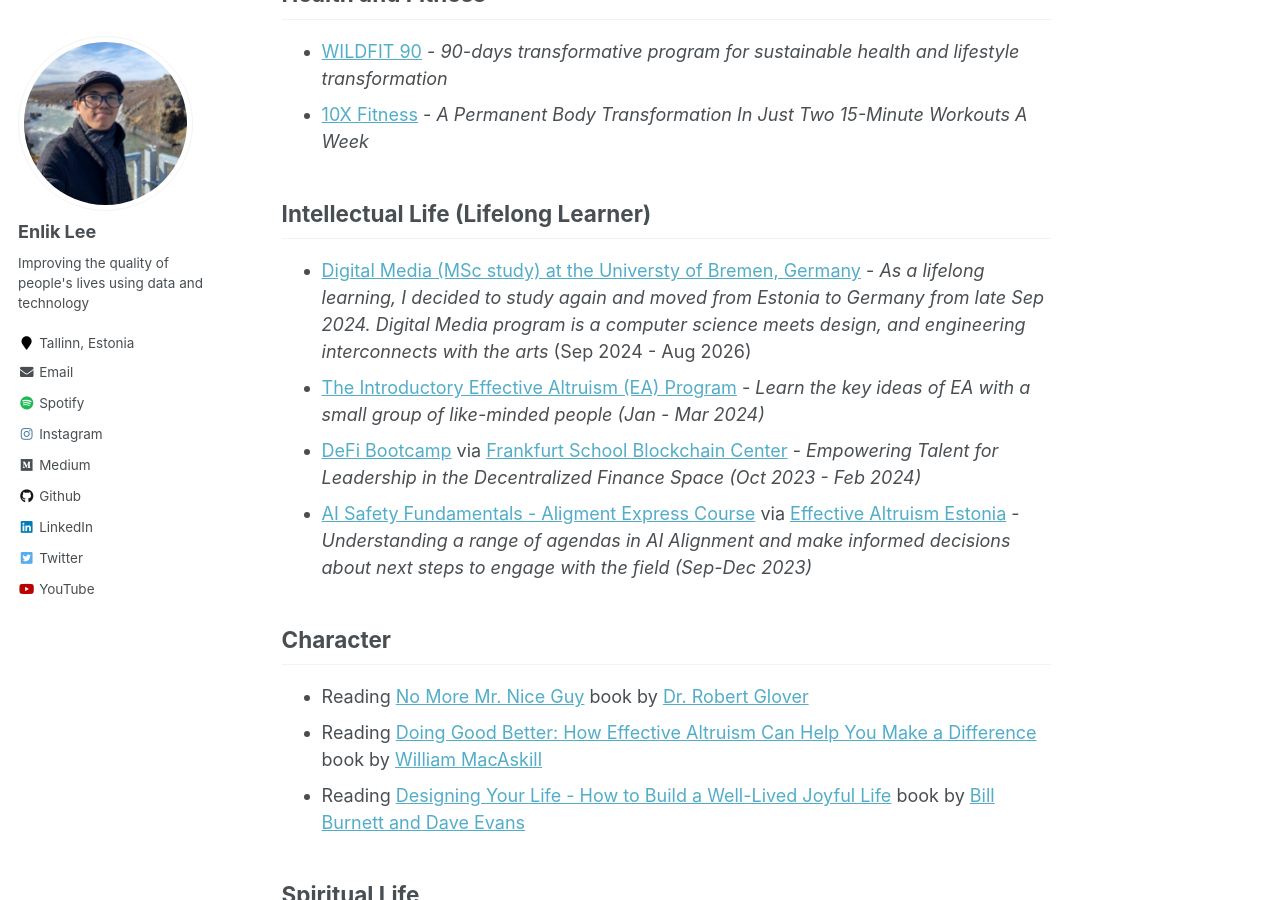
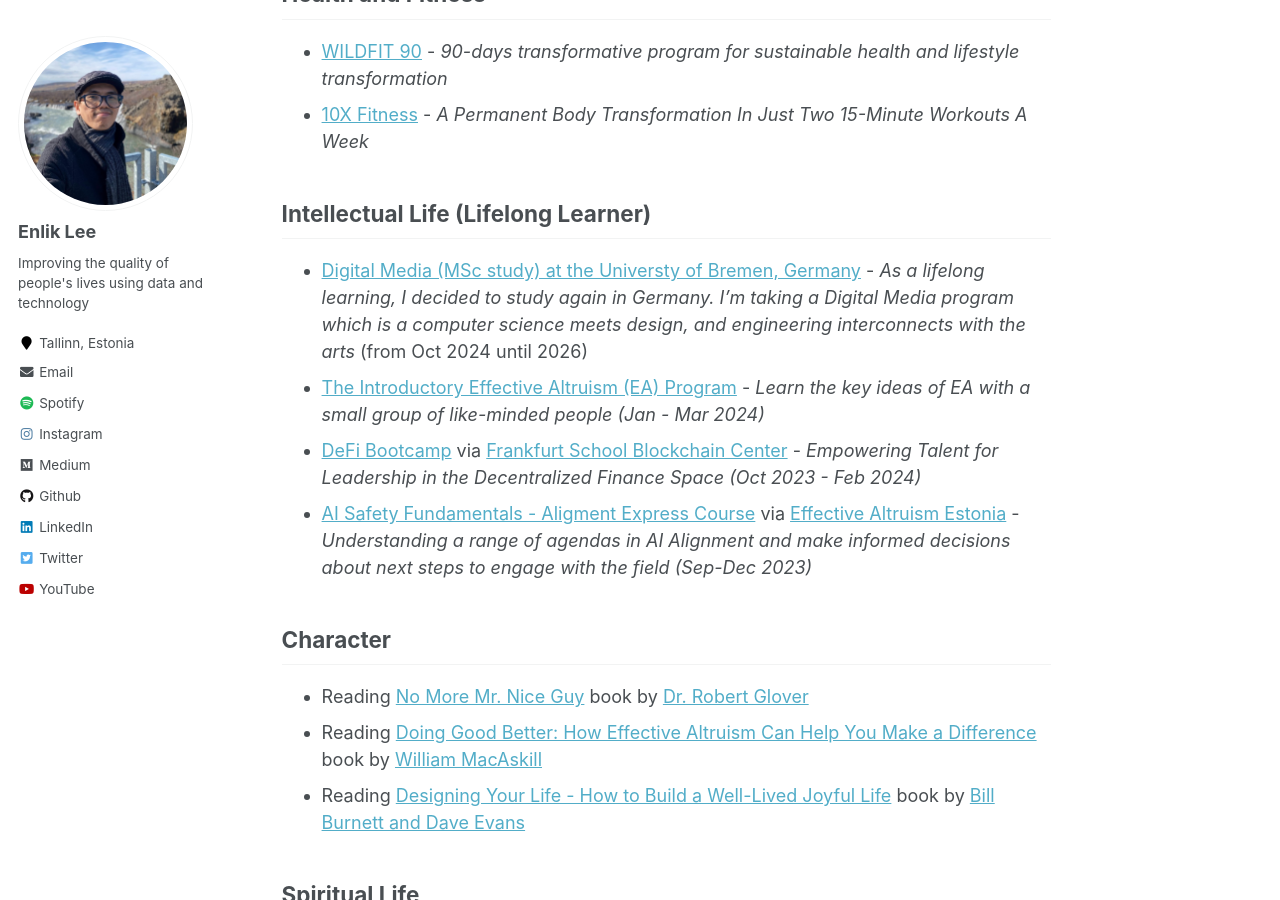
Before and after one commit to enliktjioe/enliktjioe.github.io, a Jekyll site: the page built from _pages/about.md, in a window 1280 px wide and 900 px high, scrolled down 1716 px. Built offline with Jekyll 4.4.1, drawn with Linux system fonts in a browser that asks for light colours.

Commit message:
update info

```diff
--- a/_pages/about.md
+++ b/_pages/about.md
@@ -43,7 +43,7 @@ I'm a lifelong learner who wants to improve the quality of people's lives using
 
 ## Intellectual Life (Lifelong Learner)
 
-- [Digital Media (MSc study) at the Universty of Bremen, Germany](https://www.uni-bremen.de/en/studies/orientation-application/offered-study-program/dbs/study/22) - *As a lifelong learning, I decided to study again and moved from Estonia to Germany from late Sep 2024. Digital Media program is a computer science meets design, and engineering interconnects with the arts* (Sep 2024 - Aug 2026)
+- [Digital Media (MSc study) at the Universty of Bremen, Germany](https://www.uni-bremen.de/en/studies/orientation-application/offered-study-program/dbs/study/22) - *As a lifelong learning, I decided to study again in Germany. I'm taking a Digital Media program which is a computer science meets design, and engineering interconnects with the arts* (from Oct 2024 until 2026)
 - [The Introductory Effective Altruism (EA) Program](https://www.effectivealtruism.org/virtual-programs/introductory-program) - *Learn the key ideas of EA with a small group of like-minded people (Jan - Mar 2024)*
 - [DeFi Bootcamp](https://web3-talents.io/defi-talents) via [Frankfurt School Blockchain Center](https://www.frankfurt-school.de/home/research/centres/blockchain) - *Empowering Talent for Leadership in the Decentralized Finance Space (Oct 2023 - Feb 2024)*
 - [AI Safety Fundamentals - Aligment Express Course](https://course.aisafetyfundamentals.com/alignment) via [Effective Altruism Estonia](https://www.efektiivnealtruism.org/about) -  *Understanding a range of agendas in AI Alignment and make informed decisions about next steps to engage with the field (Sep-Dec 2023)*
```
